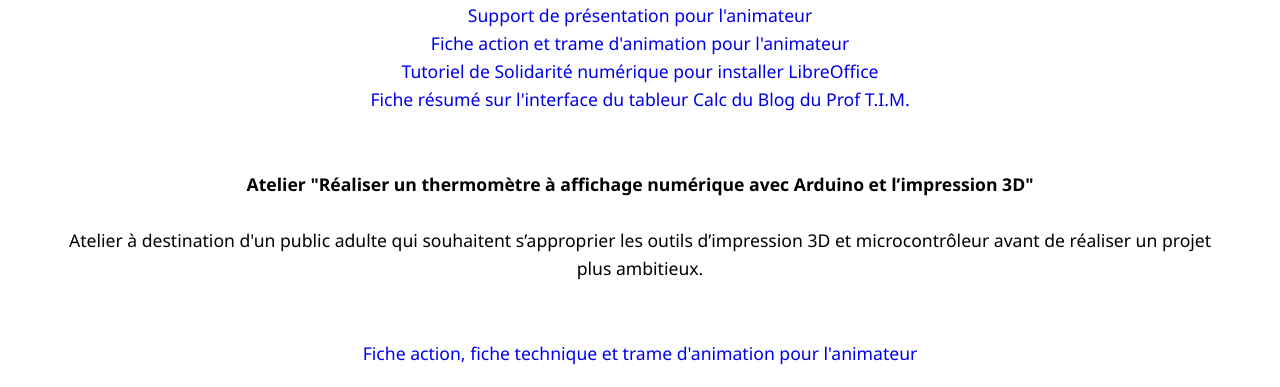
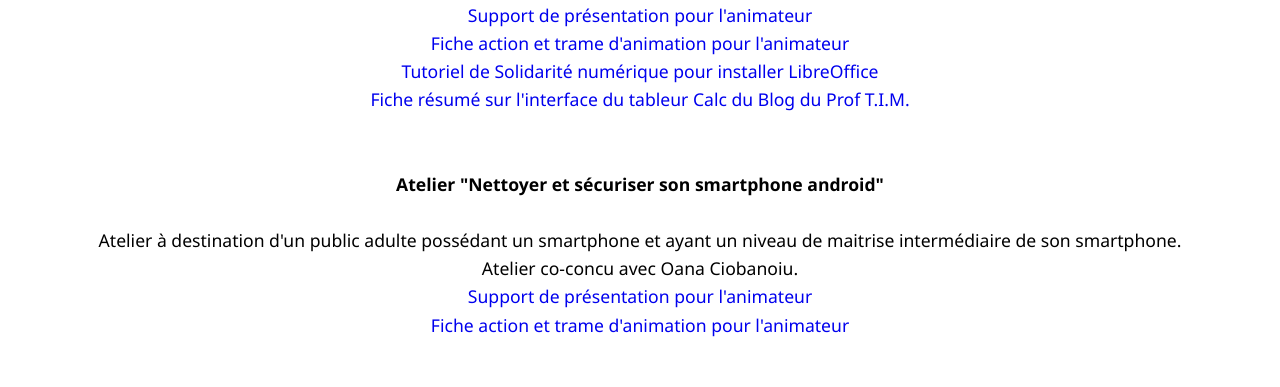
Before and after one commit to syllsg/syllsg.github.io, a plain HTML site: page numerique.html in a window 1280 px wide. Shown: the part 1092-1479 px from the top of the page. Drawn offline with Linux system fonts and the light colour scheme.

Commit message:
Update numerique.html

```diff
--- a/numerique.html
+++ b/numerique.html
@@ -36,10 +36,15 @@
     <a href="https://www.solidarite-numerique.fr/tutoriels/installer-la-suite-bureautique-libre-office/?thematique=bureautique" target="_blank">Tutoriel de Solidarité numérique pour installer LibreOffice</a><br>
     <a href="https://blogs.lyceecfadumene.fr/informatique/files/2021/06/1-Interface-tableur-7.0.pdf" target="_blank">Fiche résumé sur l'interface du tableur Calc du Blog du Prof T.I.M.</a> <br>
     <br><br>
+    <strong>Atelier "Nettoyer et sécuriser son smartphone android" </strong><br><br>
+    Atelier à destination d'un public adulte possédant un smartphone et ayant un niveau de maitrise intermédiaire de son smartphone. <br>
+    Atelier co-concu avec Oana Ciobanoiu.<br>
+    <a href="files/Atelier_securiser_smartphone_OC_SL.pdf" target="_blank">Support de présentation pour l'animateur</a> <br>
+    <a href="files/FicheAction_Atelier_Nettoyer_Smartphone_vf.pdf" target="_blank">Fiche action et trame d'animation pour l'animateur</a><br>
+    <br><br>
     <strong>Atelier "Réaliser un thermomètre à affichage numérique avec Arduino et l’impression 3D" </strong><br><br>
-    Atelier à destination d'un public adulte qui souhaitent s’approprier les outils d’impression 3D et microcontrôleur avant de réaliser un projet plus ambitieux. <br>
-    <br><br>
-      <a href="files/FicheAction_Arduino_Thermometre.pdf" target="_blank">Fiche action, fiche technique et trame d'animation pour l'animateur</a><br><br>
+    Atelier à destination d'un public adulte qui souhaitent s’approprier les outils d’impression 3D et microcontrôleur avant de réaliser un projet plus ambitieux. <br><br><br>
+    <a href="files/FicheAction_Arduino_Thermometre.pdf" target="_blank">Fiche action, fiche technique et trame d'animation pour l'animateur</a><br><br>
     <a rel="license" href="http://creativecommons.org/licenses/by-nc-sa/4.0/"><img alt="Licence Creative Commons" style="border-width:0" src="https://i.creativecommons.org/l/by-nc-sa/4.0/80x15.png" /></a><br />Ce(tte) œuvre est mise à disposition selon les termes de la <a rel="license" href="http://creativecommons.org/licenses/by-nc-sa/4.0/">Licence Creative Commons Attribution - Pas d’Utilisation Commerciale - Partage dans les Mêmes Conditions 4.0 International</a><br>
   </article>
 
```
